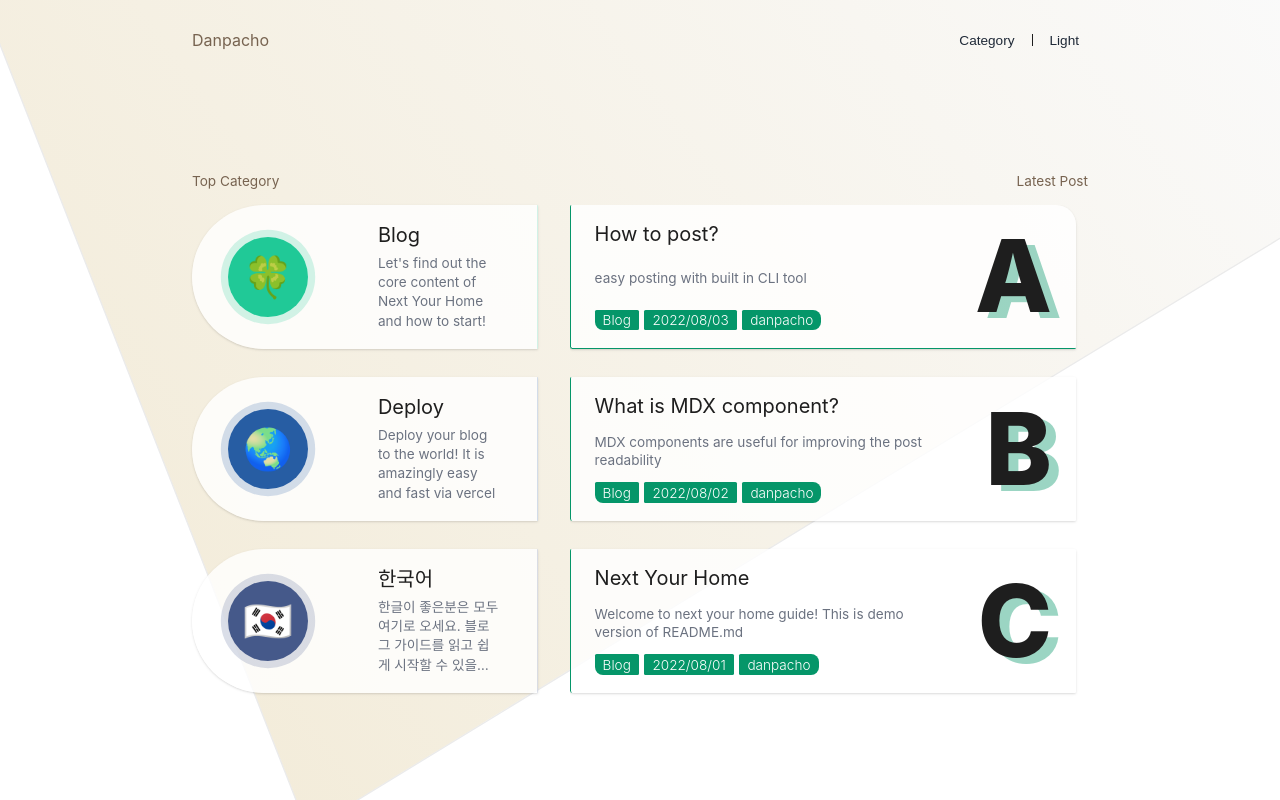
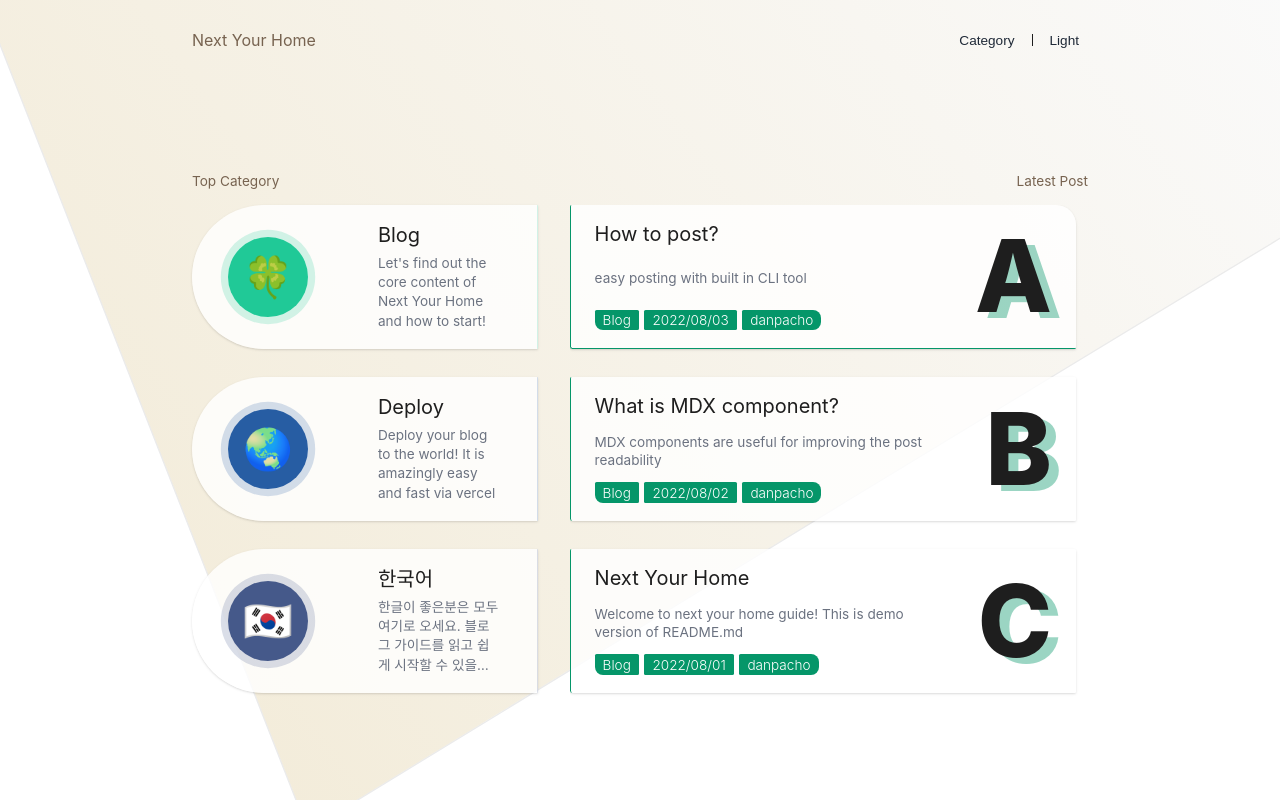
Before and after one commit to danpacho/next-your-home-guide, a Next.js app: page / in a window 1280 px wide. Built offline with nearby package versions, Linux system fonts and the light colour scheme.

Commit message:
Update: blog.config and navbar component sitename .

```diff
--- a/blog.config.ts
+++ b/blog.config.ts
@@ -54,7 +54,7 @@ interface BlogInfoType {
 }
 const blogInfo: BlogInfoType = {
     url: "https://next-your-home-guide.vercel.app",
-    siteName: "next your home guide",
+    siteName: "next your home",
     subtitle: "follw this guideline",
     copyright: `${
         authorInfo.name
--- a/src/components/Next/Layout/NavBar/NavBar.tsx
+++ b/src/components/Next/Layout/NavBar/NavBar.tsx
@@ -93,7 +93,7 @@ function NavBar() {
     return (
         <NavContainer>
             <Link href="/" passHref>
-                <BlogTitle isLight={isLight}>{config.author.name}</BlogTitle>
+                <BlogTitle isLight={isLight}>{config.siteName}</BlogTitle>
             </Link>
             <ButtonContainer>
                 <Link passHref href="/category">
```
